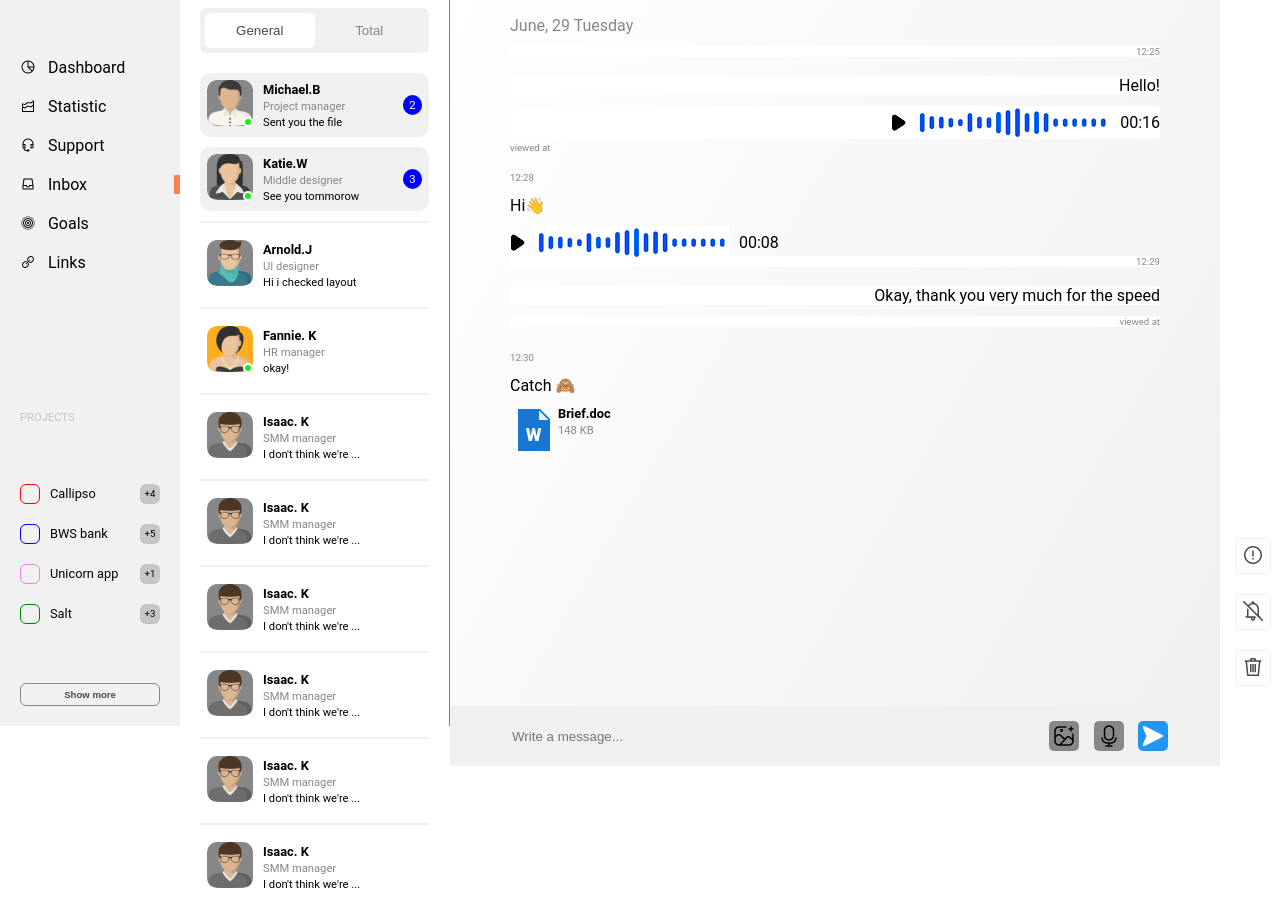
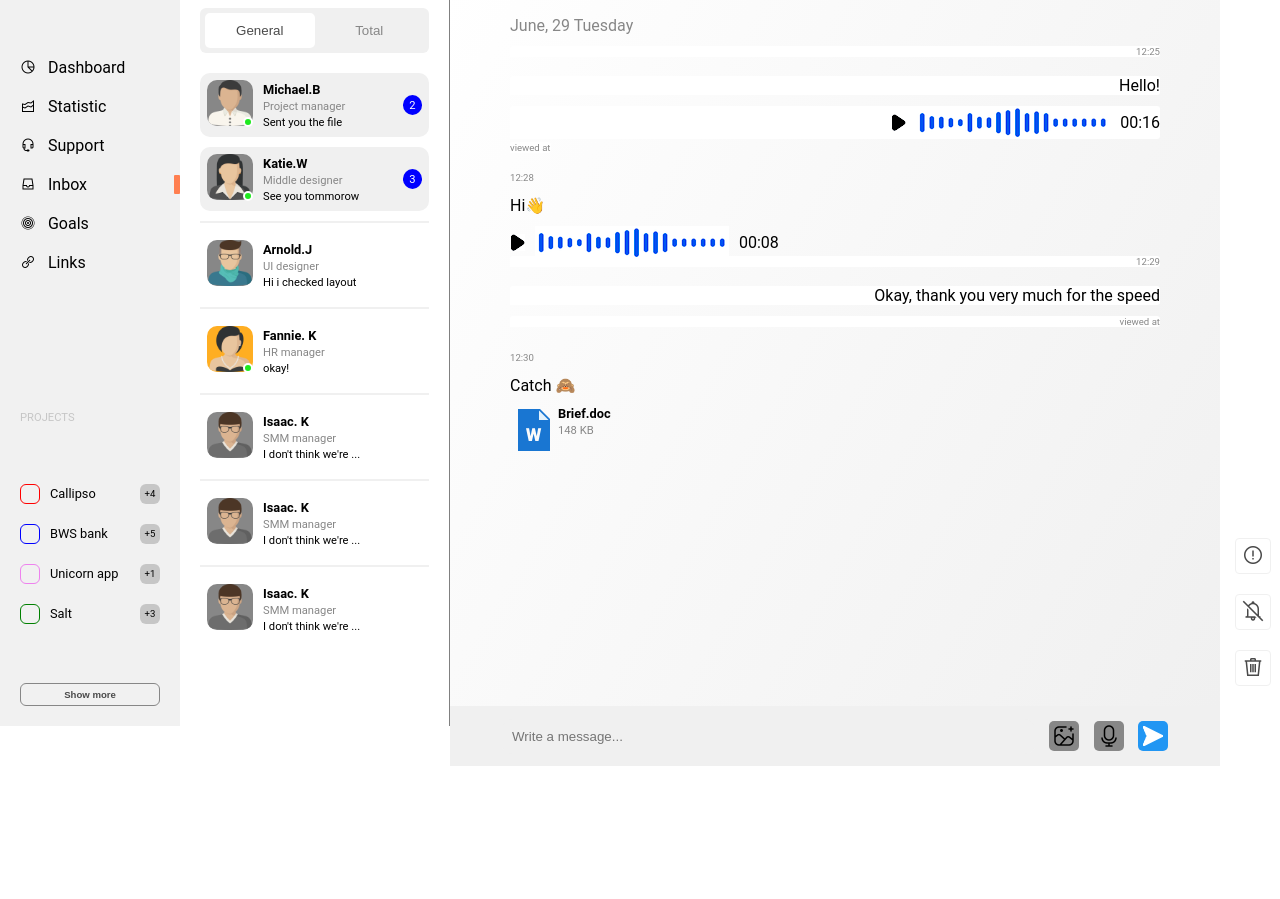
Before and after one commit to VladYanch/Project_FE_Chat, a plain HTML site: page index.html in a window 1280 px wide. Shown: the part 74-973 px from the top of the page. After the commit the page ends 840 px from the top, so only its background shows below. Drawn offline with nearby package versions, Linux system fonts and the light colour scheme.

Commit message:
del Isaak

```diff
--- a/index.html
+++ b/index.html
@@ -246,60 +246,6 @@
                     <div class="person__count"></div>
                     <div class="person__line"></div>
                 </li>
-
-                <li class="person__line">
-                    <div class="person__item-line"></div>
-                </li>
-
-                <li class="person__item person__item--offline person__item--not-active">
-                    <figure class="person__avatar">
-                        <img class="person__avatar-pic" src="./images/Isaac.png"></img>
-                        <div class="person__online"></div>
-                    </figure>
-                    <div class="person__column">
-                        <h3 class="person__header">Isaac. K</h3>
-                        <p class="person__role">SMM manager</p>
-                        <p class="person__message">I don't think we're ...</p>
-                    </div>
-                    <div class="person__count"></div>
-                    <div class="person__line"></div>
-                </li>
-
-                <li class="person__line">
-                    <div class="person__item-line"></div>
-                </li>
-
-                <li class="person__item person__item--offline person__item--not-active">
-                    <figure class="person__avatar">
-                        <img class="person__avatar-pic" src="./images/Isaac.png"></img>
-                        <div class="person__online"></div>
-                    </figure>
-                    <div class="person__column">
-                        <h3 class="person__header">Isaac. K</h3>
-                        <p class="person__role">SMM manager</p>
-                        <p class="person__message">I don't think we're ...</p>
-                    </div>
-                    <div class="person__count"></div>
-                    <div class="person__line"></div>
-                </li>
-
-                <li class="person__line">
-                    <div class="person__item-line"></div>
-                </li>
-
-                <li class="person__item person__item--offline person__item--not-active">
-                    <figure class="person__avatar">
-                        <img class="person__avatar-pic" src="./images/Isaac.png"></img>
-                        <div class="person__online"></div>
-                    </figure>
-                    <div class="person__column">
-                        <h3 class="person__header">Isaac. K</h3>
-                        <p class="person__role">SMM manager</p>
-                        <p class="person__message">I don't think we're ...</p>
-                    </div>
-                    <div class="person__count"></div>
-                    <div class="person__line"></div>
-                </li>
             </ul>
         </section>
 
```
